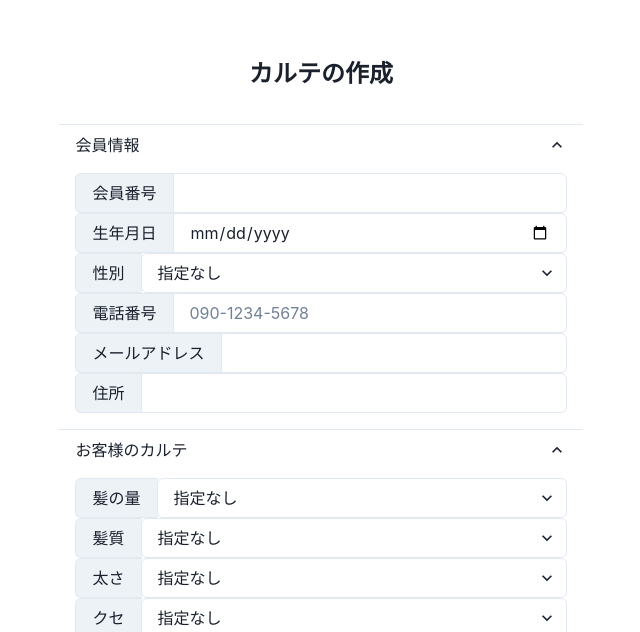
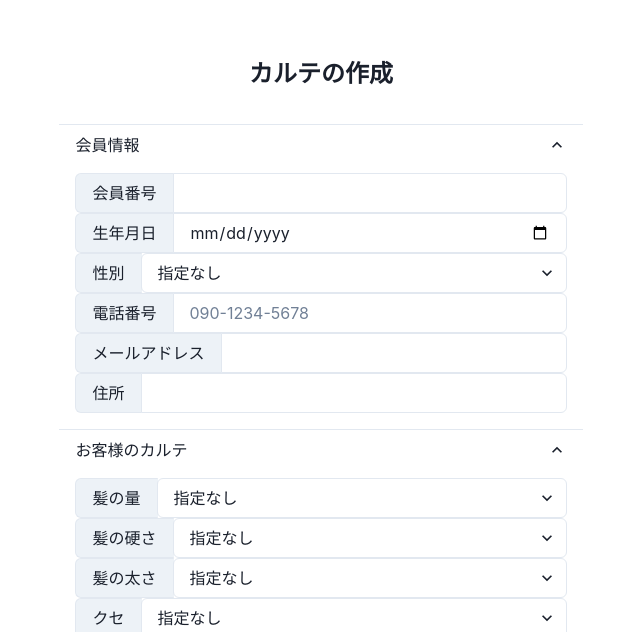
Before and after one commit to cc-team-chiikawa/SalonHub-Front, a React (Vite) app: page /customers/new-karte in a window 1280 px wide. Shown: the part 168-800 px from the top of the page, without its empty margins (319-959 px from the left). Built offline with nearby package versions, Linux system fonts and the light colour scheme.

Commit message:
updated newKarte

```diff
--- a/src/pages/NewKarte/NewKarte.tsx
+++ b/src/pages/NewKarte/NewKarte.tsx
@@ -38,7 +38,11 @@ import { FC, useEffect, useMemo, useState } from "react";
 import { useParams, Link as ReactRouterLink } from "react-router-dom";
 import { customer } from "../../types/customer";
 import { createApi } from "@/apis/createApi";
-import { useMyContext } from "../../MyContext";
+import { useMyContext } from "@/MyContext";
+import { HairAmount } from "../../types/enum";
+import { gender } from "@/types/enum";
+import { HairHardness } from "@/types/enum";
+import { HairThickness } from "@/types/enum";
 
 export const NewKarte: FC = () => {
   const [customer, setCustomer] = useState<customer>();
@@ -53,6 +57,7 @@ export const NewKarte: FC = () => {
 
     getData();
   }, [api, id]);
+  const context = useMyContext();
 
   function getInputValue() {
     const card_number = document.getElementById(
@@ -65,10 +70,12 @@ export const NewKarte: FC = () => {
     ) as HTMLInputElement;
     const email = document.getElementById("email") as HTMLInputElement;
     const adress = document.getElementById("adress") as HTMLInputElement;
-    const hair_volume = document.getElementById(
-      "hair_volume"
+    const hair_amount = document.getElementById(
+      "hair_amount"
     ) as HTMLInputElement;
-    const hair_type = document.getElementById("hair_type") as HTMLInputElement;
+    const hair_hardness = document.getElementById(
+      "hair_hardness"
+    ) as HTMLInputElement;
     const hair_thickness = document.getElementById(
       "hair_thickness"
     ) as HTMLInputElement;
@@ -97,16 +104,16 @@ export const NewKarte: FC = () => {
       gender: gender.value,
       phone_number: phone_number.value,
       email: email.value,
-      adress: adress.value,
+      hair_thickness: hair_thickness.value,
+      hair_hardness: hair_hardness.value,
+      hair_amount: hair_amount.value,
+      allergy: allergy.value,
     };
     let karte = {
-      hair_volume: hair_volume.value,
-      hair_type: hair_type.value,
-      hair_thickness: hair_thickness.value,
+      adress: adress.value,
       hair_curly: hair_curly.value,
       face_shape: face_shape.value,
       scalp_condition: scalp_condition.value,
-      allergy: allergy.value,
     };
     let todays_cut = {
       hair_length: hair_length.value,
@@ -114,8 +121,15 @@ export const NewKarte: FC = () => {
       perm: hair_parm.value,
     };
 
-    const context = useMyContext();
     context.setCustomer(customer);
+  }
+
+  function getEnumOptions(array: any[]) {
+    return array
+      .filter(([key]) => isNaN(Number(key)))
+      .map(([key, value]) => {
+        return <option value={value}>{key}</option>;
+      });
   }
 
   return (
@@ -161,13 +175,9 @@ export const NewKarte: FC = () => {
               </InputGroup>
               <InputGroup>
                 <InputLeftAddon>性別</InputLeftAddon>
-                <InputGroup>
-                  <Select id="gender">
-                    <option value="指定なし">指定なし</option>
-                    <option value="男性">男性</option>
-                    <option value="女性">女性</option>
-                  </Select>
-                </InputGroup>
+                <Select id="gender">
+                  {getEnumOptions(Object.entries(gender))}
+                </Select>
               </InputGroup>
               <InputGroup>
                 <InputLeftAddon>電話番号</InputLeftAddon>
@@ -220,29 +230,24 @@ export const NewKarte: FC = () => {
             <AccordionPanel pb={4}>
               <InputGroup>
                 <InputLeftAddon>髪の量</InputLeftAddon>
-                <Select id="hair_volume">
-                  <option value="指定なし">指定なし</option>
-                  <option value="少ない">少ない</option>
-                  <option value="普通">普通</option>
-                  <option value="多い">多い</option>
+                {/* EnumのHairAmountを使って
+                 optionの内容をループで作成してください。 */}
+                <Select id="hair_amount">
+                  {getEnumOptions(Object.entries(HairAmount))}
                 </Select>
               </InputGroup>
               <InputGroup>
-                <InputLeftAddon>髪質</InputLeftAddon>
-                <Select id="hair_type">
-                  <option value="指定なし">指定なし</option>
-                  <option value="柔らかい">柔らかい</option>
-                  <option value="普通">普通</option>
-                  <option value="硬い">硬い</option>
+                <InputLeftAddon>髪の硬さ</InputLeftAddon>
+                {/* EnumのHairHardnessを使って
+                 optionの内容をループで作成してください。 */}
+                <Select id="hair_hardness">
+                  {getEnumOptions(Object.entries(HairHardness))}
                 </Select>
               </InputGroup>
               <InputGroup>
-                <InputLeftAddon>太さ</InputLeftAddon>
+                <InputLeftAddon>髪の太さ</InputLeftAddon>
                 <Select id="hair_thickness">
-                  <option value="指定なし">指定なし</option>
-                  <option value="細い">細い</option>
-                  <option value="普通">普通</option>
-                  <option value="太い">太い</option>
+                  {getEnumOptions(Object.entries(HairThickness))}
                 </Select>
               </InputGroup>
               <InputGroup>
```
